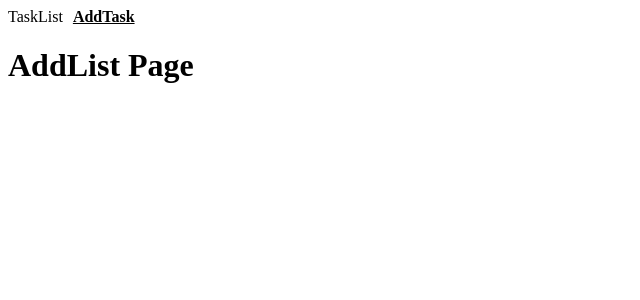
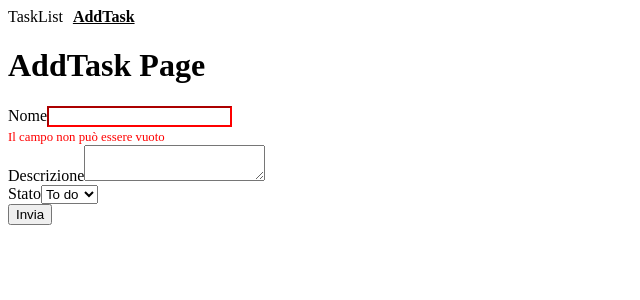
Before and after one commit to NiccoloDiDomenico/ex-react-task-manager-frontend, a React (Vite) app: page /AddTask in a window 1280 px wide. Shown: the top 300 px of the page, without its empty margins (0-640 px from the left). Built offline with nearby package versions, Linux system fonts and the light colour scheme; no server answers.

Commit message:
complete the Milestone 5

```diff
--- a/src/App.css
+++ b/src/App.css
@@ -0,0 +1,14 @@
+/* Error handler */
+.valid {
+    border-color: green;
+}
+
+.error {
+    border-color: red;
+}
+
+.error-message {
+    color: red;
+    font-size: 0.8em;
+    margin-top: 5px;
+}
--- a/src/App.jsx
+++ b/src/App.jsx
@@ -1,7 +1,7 @@
 import './App.css';
 import { BrowserRouter, Routes, Route } from 'react-router-dom';
 import TaskList from './pages/TaskList';
-import AddList from './pages/AddTask';
+import AddTask from './pages/AddTask';
 import { GlobalProvider } from './contexts/GlobalContext';
 
 function App() {
@@ -12,7 +12,7 @@ function App() {
         <BrowserRouter>
           <Routes>
             <Route path="/" element={<TaskList />}></Route>
-            <Route path="/AddTask" element={<AddList />}></Route>
+            <Route path="/AddTask" element={<AddTask />}></Route>
           </Routes>
         </BrowserRouter>
       </GlobalProvider>
--- a/src/pages/AddTask.jsx
+++ b/src/pages/AddTask.jsx
@@ -1,12 +1,88 @@
+import { useState, useRef, useMemo } from 'react';
 import Nav from "../components/Nav";
+const symbols = `!@#$%^&*()-_=+[]{}|;:'\\",.<>?/"~`;
 
-function AddList() {
+function AddTask() {
+    // Input form
+    const [title, setTitle] = useState("");
+    const descriptionRef = useRef(null);
+    const statusRef = useRef(null);
+
+    // check title input
+    const titleValidation = useMemo(() => {
+        return {
+            isValid: title.length > 0 && ![...title].some((char) => symbols.includes(char)),
+            errors: {
+                isEmpty: title.length === 0,
+                hasSymbols: [...title].some((char) => symbols.includes(char))
+            },
+            messages: {
+                isEmpty: "Il campo non può essere vuoto",
+                hasSymbols: "Non può contenere simboli speciali"
+            }
+        }
+    }, [title]);
+
+    // Form submit
+    const handleFormSubmit = (e) => {
+        e.preventDefault()
+        if (titleValidation.isValid) {
+            console.log(`
+                    Nome: ${title},
+                    Description: ${descriptionRef.current.value},
+                    Status: ${statusRef.current.value}
+                `);
+        } else {
+            console.log("Form non valido");
+
+        }
+    }
+
     return (
         <>
             <Nav />
-            <h1>AddList Page</h1>
+            <h1>AddTask Page</h1>
+
+            {/* Form section */}
+            <form onSubmit={handleFormSubmit}>
+                {/* Title */}
+                <div>
+                    <label htmlFor="title">Nome</label>
+                    <input
+                        id="title"
+                        type="text"
+                        value={title}
+                        onChange={(e) => setTitle(e.target.value)}
+                        className={titleValidation.isValid ? "valid" : "error"}
+                    />
+                </div>
+                {titleValidation.errors.isEmpty && (
+                    <span className='error-message'>{titleValidation.messages.isEmpty}</span>
+                )}
+                {titleValidation.errors.hasSymbols && (
+                    <span className='error-message'>{titleValidation.messages.hasSymbols}</span>
+                )}
+                {/* Description */}
+                <div>
+                    <label htmlFor="description">Descrizione</label>
+                    <textarea
+                        id="description"
+                        ref={descriptionRef}
+                    ></textarea>
+                </div>
+                {/* Status */}
+                <div>
+                    <label htmlFor="status">Stato</label>
+                    <select id="status" ref={statusRef} defaultValue="To do">
+                        <option value="To do">To do</option>
+                        <option value="Doing">Doing</option>
+                        <option value="Done">Done</option>
+                    </select>
+                </div>
+                <button type='submit'>Invia</button>
+            </form>
         </>
     )
 }
 
-export default AddList;
+export default AddTask;
```
